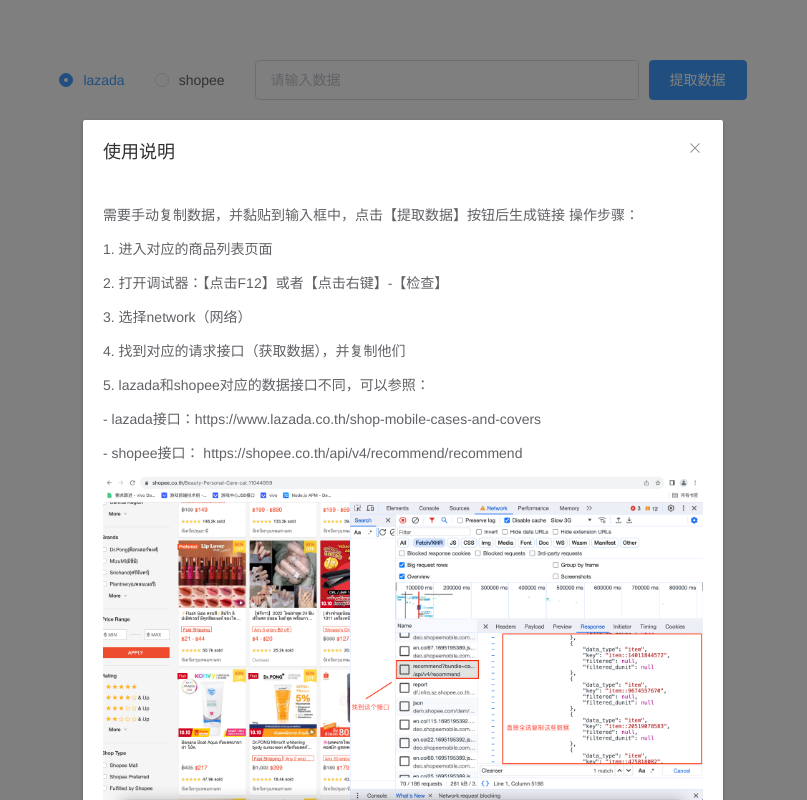
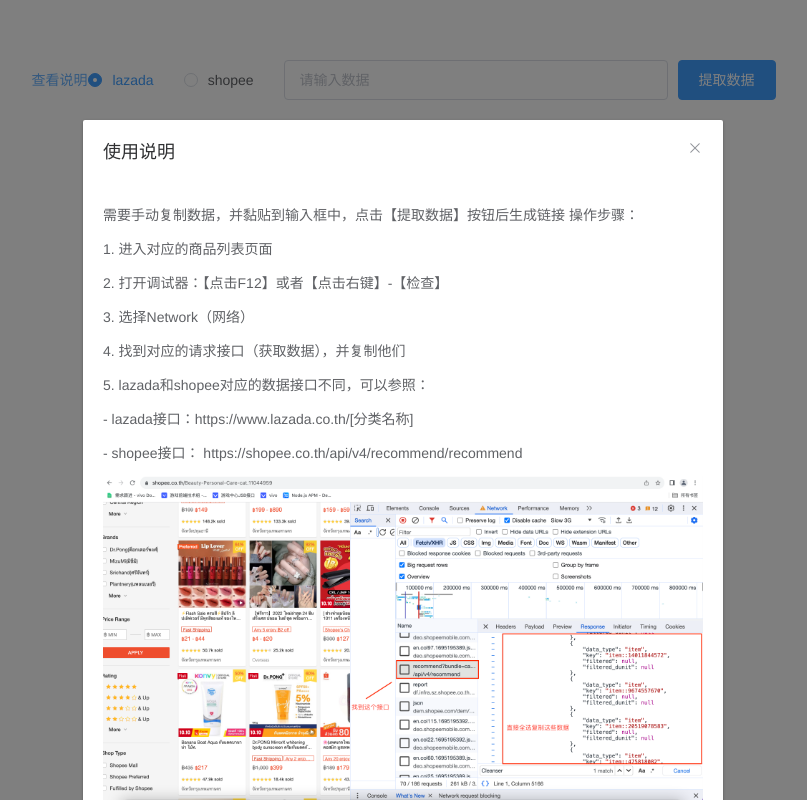
Before and after one commit to weixing02/crawl, a Vue app: page / in a window 1280 px wide. Both pictures are taken after a click on the button "查看说明". Shown: the whole page, without its empty margins (237-1044 px from the left). Built offline with nearby package versions, Linux system fonts and the light colour scheme.

Commit message:
fix: 修复lazada链接

```diff
--- a/src/App.vue
+++ b/src/App.vue
@@ -1,5 +1,8 @@
 <template>
   <div id="app">
+    <el-button type="text" @click="dialogVisible = true">
+      查看说明
+    </el-button>
     <el-radio v-model="type" label="lazada">lazada</el-radio>
     <el-radio v-model="type" label="shopee">shopee</el-radio>
     <el-input
@@ -17,10 +20,6 @@
       </li>
     </ul>
 
-    <el-button type="text" @click="dialogVisible = true">
-      查看说明
-    </el-button>
-
     <el-dialog
       title="使用说明"
       :visible.sync="dialogVisible"
@@ -32,11 +31,11 @@
         操作步骤：
         <p>1. 进入对应的商品列表页面</p>
         <p>2. 打开调试器：【点击F12】或者【点击右键】-【检查】</p>
-        <p>3. 选择network（网络）</p>
+        <p>3. 选择Network（网络）</p>
         <p>4. 找到对应的请求接口（获取数据），并复制他们</p>
         <p>5. lazada和shopee对应的数据接口不同，可以参照：</p>
         <p>
-          - lazada接口：https://www.lazada.co.th/shop-mobile-cases-and-covers
+          - lazada接口：https://www.lazada.co.th/[分类名称]
         </p>
         <p>- shopee接口： https://shopee.co.th/api/v4/recommend/recommend</p>
         <img src="./assets/intro1.png" style="width: 100%;" />
@@ -67,7 +66,7 @@
       if (this.type === 'lazada') {
         try {
           this.urls = JSON.parse(this.data).mods?.listItems?.map((item) => {
-            return `https://${item.itemUrl}`
+            return `https://${item.itemUrl}?${item.queryString}`
           })
         } catch {
           this.urls = ['数据错误']
@@ -85,6 +84,19 @@
           this.urls = ['数据错误']
         }
       }
+    },
+    removeSetting(item) {
+      var index = this.form.settings.indexOf(item)
+      if (index !== -1) {
+        this.form.settings.splice(index, 1)
+      }
+    },
+    addSetting() {
+      this.form.settings.push({
+        name: '',
+        key: '',
+        val: '',
+      })
     },
   },
   mounted() {},
```
